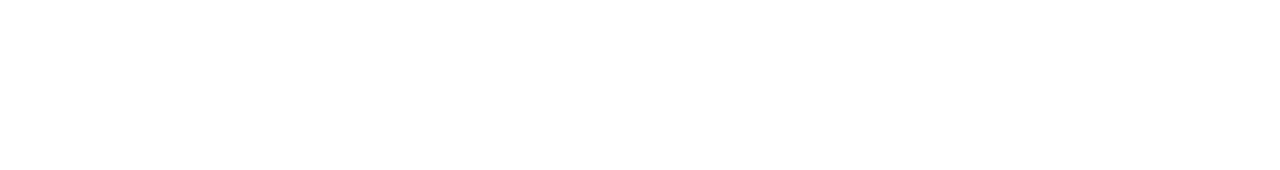
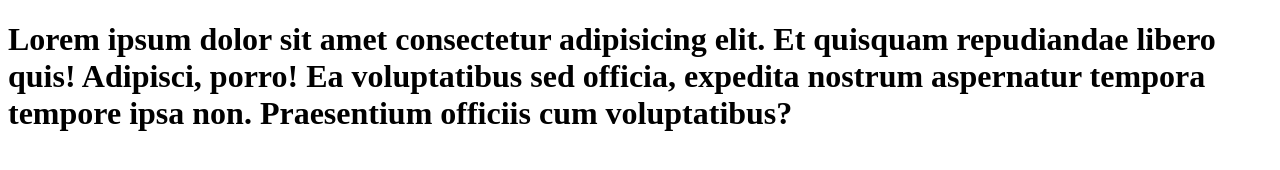
Before and after one commit to Latifabonu/jk, a plain HTML site: page index.html in a window 1280 px wide. Drawn offline with Linux system fonts and the light colour scheme.

Commit message:
men o'zgartirdim

```diff
--- a/index.html
+++ b/index.html
@@ -3,10 +3,10 @@
 <head>
     <meta charset="UTF-8">
     <meta http-equiv="X-UA-Compatible" content="IE=edge">
-    <meta name="viewport" content="width=device-width, initial-scale=1.0">
+    <meta name="viewport" content="width=h, initial-scale=1.0">
     <title>Document</title>
 </head>
 <body>
-
+    <h1>Lorem ipsum dolor sit amet consectetur adipisicing elit. Et quisquam repudiandae libero quis! Adipisci, porro! Ea voluptatibus sed officia, expedita nostrum aspernatur tempora tempore ipsa non. Praesentium officiis cum voluptatibus?</h1>
 </body>
 </html>
```
